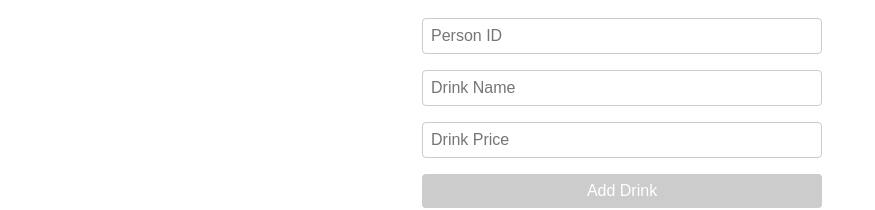
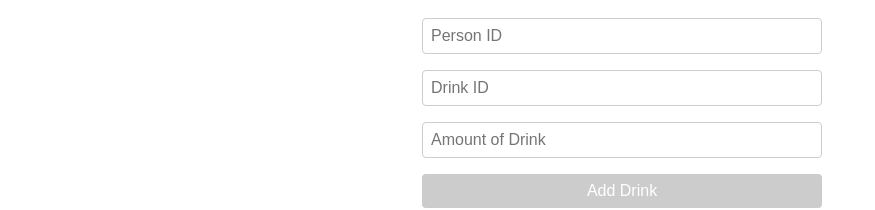
Before and after one commit to C-Side/DrinksCostCalculator-frontend, a Vue app: page / in a window 1280 px wide. Shown: the part 322-532 px from the top of the page, without its empty margins (18-893 px from the left). Built offline with nearby package versions, Linux system fonts and the light colour scheme; the HTML template or start-up script is replaced by a standard one.

Commit message:
added methods to get all persons and all drinks. Reworked frontend to display the correct values from the new database structure

```diff
--- a/src/components/AddDrink.vue
+++ b/src/components/AddDrink.vue
@@ -14,25 +14,25 @@
 
       <div class="form-group">
         <input
-          v-model.trim="name"
-          placeholder="Drink Name"
-          :class="{ 'error': errors.name }"
-          @input="clearError('name')"
+          v-model.trim="drinkId"
+          placeholder="Drink ID"
+          :class="{ 'error': errors.drinkId }"
+          @input="clearError('drinkId')"
         />
-        <span v-if="errors.name" class="error-message">{{ errors.name }}</span>
+        <span v-if="errors.drinkId" class="error-message">{{ errors.drinkId }}</span>
       </div>
 
       <div class="form-group">
         <input
-          v-model.number="price"
+          v-model.number="quantity"
           type="number"
-          step="0.01"
-          min="0"
-          placeholder="Drink Price"
-          :class="{ 'error': errors.price }"
-          @input="clearError('price')"
+          step="1"
+          min="1"
+          placeholder="Amount of Drink"
+          :class="{ 'error': errors.quantity }"
+          @input="clearError('quantity')"
         />
-        <span v-if="errors.price" class="error-message">{{ errors.price }}</span>
+        <span v-if="errors.quantity" class="error-message">{{ errors.quantity }}</span>
       </div>
 
       <button
@@ -61,13 +61,13 @@ export default {
   data() {
     return {
       personId: '',
-      name: '',
-      price: '',
+      drinkId: '',
+      quantity: '',
       isLoading: false,
       errors: {
         personId: '',
-        name: '',
-        price: ''
+        drinkId: '',
+        quantity: ''
       },
       successMessage: '',
     }
@@ -75,9 +75,9 @@ export default {
   computed: {
     isFormValid() {
       return this.personId.trim() &&
-        this.name.trim() &&
-        this.price !== '' &&
-        this.price >= 0 &&
+        this.drinkId.trim() &&
+        this.quantity !== '' &&
+        this.quantity >= 1 &&
         !Object.values(this.errors).some(error => error)
     }
   },
@@ -86,8 +86,8 @@ export default {
       let isValid = true
       this.errors = {
         personId: '',
-        name: '',
-        price: ''
+        drinkId: '',
+        quantity: ''
       }
 
       if (!this.personId.trim()) {
@@ -95,16 +95,16 @@ export default {
         isValid = false
       }
 
-      if (!this.name.trim()) {
-        this.errors.name = 'Drink name is required'
+      if (!this.drinkId.trim()) {
+        this.errors.drinkId = 'Drink ID is required'
         isValid = false
       }
 
-      if (this.price === '') {
-        this.errors.price = 'Price is required'
+      if (this.quantity === '') {
+        this.errors.quantity = 'quantity is required'
         isValid = false
-      } else if (this.price < 0) {
-        this.errors.price = 'Price cannot be negative'
+      } else if (this.quantity < 1) {
+        this.errors.quantity = 'quantity cannot be negative or zero'
         isValid = false
       }
 
@@ -117,12 +117,12 @@ export default {
 
     resetForm() {
       this.personId = ''
-      this.name = ''
-      this.price = ''
+      this.personId = ''
+      this.quantity = ''
       this.errors = {
         personId: '',
-        name: '',
-        price: ''
+        drinkId: '',
+        quantity: ''
       }
     },
 
@@ -138,8 +138,8 @@ export default {
         const response = await apiClient.post(
           `/persons/${this.personId.trim()}/drinks`,
           {
-            name: this.name.trim(),
-            price: parseFloat(this.price)
+            drinkId: this.drinkId.trim(),
+            quantity: parseFloat(this.quantity)
           }
         )
 
```
